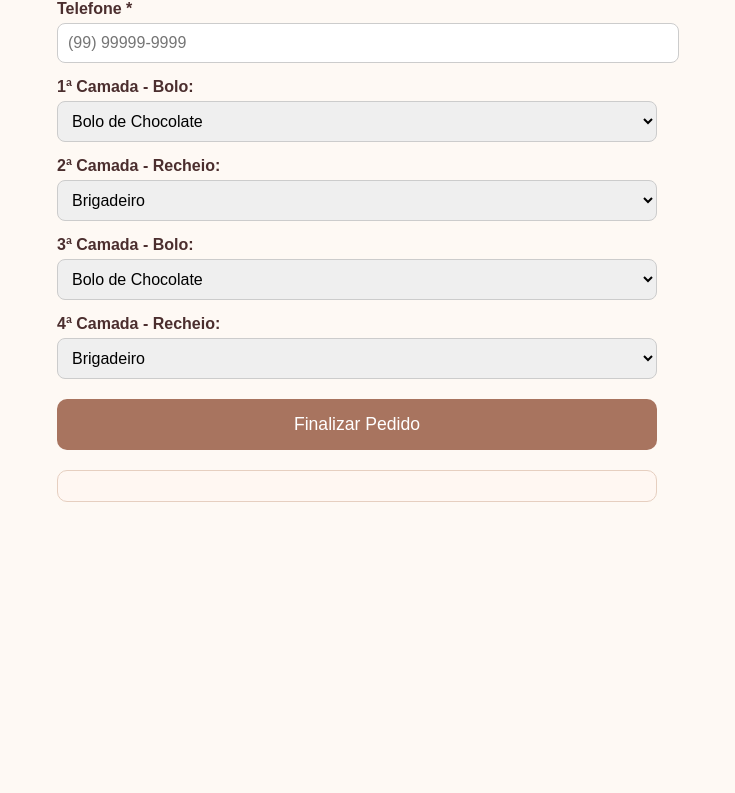
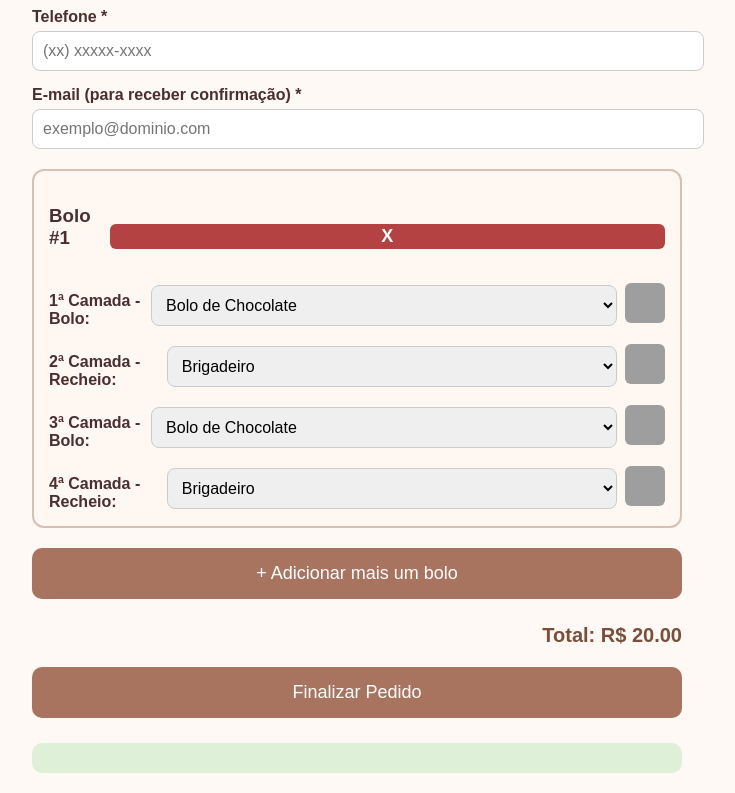
Before and after one commit to MatheuwsNog/bolo-no-pote, a plain HTML site: page index.html in a window 1280 px wide. Shown: the part 170-963 px from the top of the page, without its empty margins (283-1018 px from the left). Before the commit the page ends 800 px from the top, so only its background shows below. Drawn offline with Linux system fonts and the light colour scheme; grey boxes are pictures that could not be loaded.

Commit message:
Update index.html

```diff
--- a/index.html
+++ b/index.html
@@ -2,35 +2,33 @@
 <html lang="pt-BR">
 <head>
 <meta charset="UTF-8" />
+<meta name="viewport" content="width=device-width, initial-scale=1" />
 <title>Monte seu Bolo no Pote</title>
-<meta name="viewport" content="width=device-width, initial-scale=1" />
 <style>
   body {
     font-family: Arial, sans-serif;
-    background-color: #fef9f4;
+    max-width: 650px;
+    margin: auto;
+    background: #fef9f4;
     color: #4b2e2e;
-    max-width: 600px;
-    margin: auto;
     padding: 20px;
   }
   h1 {
     text-align: center;
     color: #7a4e38;
-    font-size: 1.8rem;
   }
   label {
+    font-weight: bold;
     display: block;
     margin-top: 15px;
-    font-weight: bold;
-    font-size: 1rem;
   }
-  input, select {
+  select, input {
     width: 100%;
     padding: 10px;
     margin-top: 5px;
     border-radius: 8px;
     border: 1px solid #ccc;
-    font-size: 1rem;
+    font-size: 16px;
   }
   button {
     margin-top: 20px;
@@ -40,81 +38,227 @@
     color: white;
     border: none;
     border-radius: 10px;
-    font-size: 1.1rem;
+    font-size: 18px;
     cursor: pointer;
   }
-  .resultado {
+  .bolo-box {
+    border: 2px solid #d6c1b2;
+    border-radius: 12px;
+    padding: 15px;
     margin-top: 20px;
     background: #fff7f2;
+  }
+  .bolo-header {
+    display: flex;
+    justify-content: space-between;
+    align-items: center;
+  }
+  .remove-bolo {
+    background: #b44242;
+    border: none;
+    color: white;
+    font-weight: bold;
+    padding: 2px 8px;
+    border-radius: 6px;
+    cursor: pointer;
+  }
+  .imagem-pequena {
+    width: 40px;
+    height: 40px;
+    object-fit: cover;
+    border-radius: 6px;
+    vertical-align: middle;
+    margin-left: 8px;
+  }
+  .camada-container {
+    display: flex;
+    align-items: center;
+    margin-top: 10px;
+  }
+  .total-pedido {
+    margin-top: 25px;
+    font-size: 20px;
+    font-weight: bold;
+    text-align: right;
+    color: #7a4e38;
+  }
+  .resultado {
+    margin-top: 25px;
+    background: #dff0d8;
+    border-radius: 10px;
     padding: 15px;
-    border-radius: 10px;
-    border: 1px solid #e6cfc0;
-    font-size: 1.1rem;
+    color: #3c763d;
+    font-weight: bold;
     text-align: center;
   }
 </style>
 </head>
 <body>
-  <h1>Monte seu Bolo no Pote</h1>
 
-  <label for="nome">Nome completo *</label>
-  <input type="text" id="nome" placeholder="Seu nome" required />
+<h1>Monte seu Bolo no Pote</h1>
 
-  <label for="telefone">Telefone *</label>
-  <input type="tel" id="telefone" placeholder="(99) 99999-9999" required pattern="[\d\s\-\(\)]{8,}" />
+<label for="nome">Nome completo *</label>
+<input type="text" id="nome" placeholder="Digite seu nome" required />
 
-  <label for="camada1">1ª Camada - Bolo:</label>
-  <select id="camada1">
-    <option>Bolo de Chocolate</option>
-    <option>Bolo Branco (Baunilha)</option>
-  </select>
+<label for="telefone">Telefone *</label>
+<input type="tel" id="telefone" placeholder="(xx) xxxxx-xxxx" pattern="[0-9\s()+-]{8,}" required />
 
-  <label for="camada2">2ª Camada - Recheio:</label>
-  <select id="camada2">
-    <option>Brigadeiro</option>
-    <option>Nutella</option>
-    <option>Leite Ninho</option>
-    <option>Doce de Leite</option>
-    <option>Creme de Oreo</option>
-    <option>Morango com Leite Condensado</option>
-    <option>Ganache Meio Amargo</option>
-    <option>Beijinho (Coco)</option>
-    <option>Maracujá</option>
-    <option>Frutas Vermelhas</option>
-  </select>
+<label for="email">E-mail (para receber confirmação) *</label>
+<input type="email" id="email" placeholder="exemplo@dominio.com" required />
 
-  <label for="camada3">3ª Camada - Bolo:</label>
-  <select id="camada3">
-    <option>Bolo de Chocolate</option>
-    <option>Bolo Branco (Baunilha)</option>
-  </select>
+<div id="bolos-container"></div>
 
-  <label for="camada4">4ª Camada - Recheio:</label>
-  <select id="camada4">
-    <option>Brigadeiro</option>
-    <option>Nutella</option>
-    <option>Leite Ninho</option>
-    <option>Doce de Leite</option>
-    <option>Creme de Oreo</option>
-    <option>Morango com Leite Condensado</option>
-    <option>Ganache Meio Amargo</option>
-    <option>Beijinho (Coco)</option>
-    <option>Maracujá</option>
-    <option>Frutas Vermelhas</option>
-  </select>
+<button type="button" onclick="adicionarBolo()">+ Adicionar mais um bolo</button>
 
-  <button onclick="enviarPedido()">Finalizar Pedido</button>
+<div class="total-pedido" id="total-pedido">Total: R$ 0,00</div>
 
-  <div class="resultado" id="resultado"></div>
+<button onclick="finalizarPedido()">Finalizar Pedido</button>
+
+<div class="resultado" id="resultado"></div>
 
 <script>
-  function enviarPedido() {
-    const nome = document.getElementById('nome').value.trim();
-    const telefone = document.getElementById('telefone').value.trim();
-    const c1 = document.getElementById('camada1').value;
-    const c2 = document.getElementById('camada2').value;
-    const c3 = document.getElementById('camada3').value;
-    const c4 = document.getElementById('camada4').value;
+  // Preços baseados nos sabores
+  const precos = {
+    "Bolo de Chocolate": 6.00,
+    "Bolo Branco (Baunilha)": 5.00,
+    "Brigadeiro": 4.00,
+    "Nutella": 7.00,
+    "Leite Ninho": 5.50,
+    "Doce de Leite": 4.50,
+    "Creme de Oreo": 5.00,
+    "Morango com Leite Condensado": 6.00,
+    "Ganache Meio Amargo": 6.00,
+    "Beijinho (Coco)": 4.50,
+    "Maracujá": 5.50,
+    "Frutas Vermelhas": 6.00
+  };
+
+  // URLs imagens ilustrativas (pode trocar por imagens suas)
+  const imagens = {
+    "Bolo de Chocolate": "https://i.imgur.com/3G6K6tU.png",
+    "Bolo Branco (Baunilha)": "https://i.imgur.com/VJQSw35.png",
+    "Brigadeiro": "https://i.imgur.com/j7bPgrj.png",
+    "Nutella": "https://i.imgur.com/znR9dBX.png",
+    "Leite Ninho": "https://i.imgur.com/7KmsHC1.png",
+    "Doce de Leite": "https://i.imgur.com/BKSj2t7.png",
+    "Creme de Oreo": "https://i.imgur.com/RuGq8Mm.png",
+    "Morango com Leite Condensado": "https://i.imgur.com/fTOAoWk.png",
+    "Ganache Meio Amargo": "https://i.imgur.com/K9zO8qV.png",
+    "Beijinho (Coco)": "https://i.imgur.com/knrcZkF.png",
+    "Maracujá": "https://i.imgur.com/QgP6QGQ.png",
+    "Frutas Vermelhas": "https://i.imgur.com/LsSmfLG.png"
+  };
+
+  let boloCount = 0;
+
+  // Função que adiciona um novo bolo ao pedido
+  function adicionarBolo() {
+    boloCount++;
+    const container = document.getElementById("bolos-container");
+    const boloDiv = document.createElement("div");
+    boloDiv.className = "bolo-box";
+    boloDiv.id = `bolo-${boloCount}`;
+    boloDiv.innerHTML = `
+      <div class="bolo-header">
+        <h3>Bolo #${boloCount}</h3>
+        <button type="button" class="remove-bolo" onclick="removerBolo(${boloCount})">X</button>
+      </div>
+
+      <div class="camada-container">
+        <label for="camada1-${boloCount}">1ª Camada - Bolo:</label>
+        <select id="camada1-${boloCount}" onchange="atualizarVisual(${boloCount})">
+          <option value="Bolo de Chocolate">Bolo de Chocolate</option>
+          <option value="Bolo Branco (Baunilha)">Bolo Branco (Baunilha)</option>
+        </select>
+        <img class="imagem-pequena" id="img-camada1-${boloCount}" src="${imagens["Bolo de Chocolate"]}" alt=""/>
+      </div>
+
+      <div class="camada-container">
+        <label for="camada2-${boloCount}">2ª Camada - Recheio:</label>
+        <select id="camada2-${boloCount}" onchange="atualizarVisual(${boloCount})">
+          <option value="Brigadeiro">Brigadeiro</option>
+          <option value="Nutella">Nutella</option>
+          <option value="Leite Ninho">Leite Ninho</option>
+          <option value="Doce de Leite">Doce de Leite</option>
+          <option value="Creme de Oreo">Creme de Oreo</option>
+          <option value="Morango com Leite Condensado">Morango com Leite Condensado</option>
+          <option value="Ganache Meio Amargo">Ganache Meio Amargo</option>
+          <option value="Beijinho (Coco)">Beijinho (Coco)</option>
+          <option value="Maracujá">Maracujá</option>
+          <option value="Frutas Vermelhas">Frutas Vermelhas</option>
+        </select>
+        <img class="imagem-pequena" id="img-camada2-${boloCount}" src="${imagens["Brigadeiro"]}" alt=""/>
+      </div>
+
+      <div class="camada-container">
+        <label for="camada3-${boloCount}">3ª Camada - Bolo:</label>
+        <select id="camada3-${boloCount}" onchange="atualizarVisual(${boloCount})">
+          <option value="Bolo de Chocolate">Bolo de Chocolate</option>
+          <option value="Bolo Branco (Baunilha)">Bolo Branco (Baunilha)</option>
+        </select>
+        <img class="imagem-pequena" id="img-camada3-${boloCount}" src="${imagens["Bolo de Chocolate"]}" alt=""/>
+      </div>
+
+      <div class="camada-container">
+        <label for="camada4-${boloCount}">4ª Camada - Recheio:</label>
+        <select id="camada4-${boloCount}" onchange="atualizarVisual(${boloCount})">
+          <option value="Brigadeiro">Brigadeiro</option>
+          <option value="Nutella">Nutella</option>
+          <option value="Leite Ninho">Leite Ninho</option>
+          <option value="Doce de Leite">Doce de Leite</option>
+          <option value="Creme de Oreo">Creme de Oreo</option>
+          <option value="Morango com Leite Condensado">Morango com Leite Condensado</option>
+          <option value="Ganache Meio Amargo">Ganache Meio Amargo</option>
+          <option value="Beijinho (Coco)">Beijinho (Coco)</option>
+          <option value="Maracujá">Maracujá</option>
+          <option value="Frutas Vermelhas">Frutas Vermelhas</option>
+        </select>
+        <img class="imagem-pequena" id="img-camada4-${boloCount}" src="${imagens["Brigadeiro"]}" alt=""/>
+      </div>
+    `;
+    container.appendChild(boloDiv);
+    calcularTotal();
+  }
+
+  function removerBolo(id) {
+    const bolo = document.getElementById(`bolo-${id}`);
+    if (bolo) {
+      bolo.remove();
+      calcularTotal();
+    }
+  }
+
+  function atualizarVisual(id) {
+    ["camada1", "camada2", "camada3", "camada4"].forEach(camada => {
+      const select = document.getElementById(`${camada}-${id}`);
+      const img = document.getElementById(`img-${camada}-${id}`);
+      if (select && img) {
+        const val = select.value;
+        img.src = imagens[val] || "";
+      }
+    });
+    calcularTotal();
+  }
+
+  function calcularTotal() {
+    let total = 0;
+    for(let i = 1; i <= boloCount; i++) {
+      const bolo = document.getElementById(`bolo-${i}`);
+      if (!bolo) continue;
+      ["camada1", "camada2", "camada3", "camada4"].forEach(camada => {
+        const select = document.getElementById(`${camada}-${i}`);
+        if (select) {
+          total += precos[select.value] || 0;
+        }
+      });
+    }
+    document.getElementById("total-pedido").textContent = `Total: R$ ${total.toFixed(2)}`;
+  }
+
+  function finalizarPedido() {
+    const nome = document.getElementById("nome").value.trim();
+    const telefone = document.getElementById("telefone").value.trim();
+    const email = document.getElementById("email").value.trim();
 
     if (!nome) {
       alert("Por favor, preencha seu nome.");
@@ -124,41 +268,52 @@
       alert("Por favor, preencha seu telefone.");
       return;
     }
+    if (!email) {
+      alert("Por favor, preencha seu e-mail.");
+      return;
+    }
 
-    const url = "https://script.google.com/macros/s/AKfycbzZ6LZHJYKzIMNCpS6Av2MiD4u9ZFb6Xp-ikDG9IiTFn5b7n8dsB4RAicdeygmh74Ngqg/exec";
+    // Construir dados do pedido
+    let pedidos = [];
+    for(let i = 1; i <= boloCount; i++) {
+      const bolo = document.getElementById(`bolo-${i}`);
+      if (!bolo) continue;
+      pedidos.push({
+        camada1: document.getElementById(`camada1-${i}`).value,
+        camada2: document.getElementById(`camada2-${i}`).value,
+        camada3: document.getElementById(`camada3-${i}`).value,
+        camada4: document.getElementById(`camada4-${i}`).value,
+      });
+    }
 
-    const formData = new FormData();
-    formData.append("nome", nome);
-    formData.append("telefone", telefone);
-    formData.append("camada1", c1);
-    formData.append("camada2", c2);
-    formData.append("camada3", c3);
-    formData.append("camada4", c4);
+    if (pedidos.length === 0) {
+      alert("Adicione pelo menos um bolo ao pedido.");
+      return;
+    }
+
+    const url = "https://script.google.com/macros/s/AKfycbyhy38y5zWqmsuBuUbNxvYFOunWbCJTXAyEmMwH8VmMcACjPTbXXyBvNQWcj-LfUkq9_A/exec";
+    const data = new FormData();
+    data.append("nome", nome);
+    data.append("telefone", telefone);
+    data.append("email", email);
+    data.append("pedido", JSON.stringify(pedidos));
+    data.append("total", document.getElementById("total-pedido").textContent.replace("Total: R$ ", ""));
 
     fetch(url, {
       method: "POST",
-      body: formData
+      body: data
     })
     .then(response => response.text())
-    .then(data => {
-      document.getElementById('resultado').innerHTML = `
-        <strong>Pedido enviado com sucesso!</strong><br><br>
-        Nome: ${nome}<br>
-        Telefone: ${telefone}<br>
-        1ª Camada: ${c1}<br>
-        2ª Camada: ${c2}<br>
-        3ª Camada: ${c3}<br>
-        4ª Camada: ${c4}<br>
-      `;
-      // Opcional: limpar campos após envio
-      // document.getElementById('nome').value = "";
-      // document.getElementById('telefone').value = "";
+    .then(res => {
+      document.getElementById("resultado").textContent = "Pedido enviado com sucesso!";
     })
-    .catch(error => {
-      document.getElementById('resultado').innerHTML = "Erro ao enviar pedido. Tente novamente.";
-      console.error("Erro:", error);
+    .catch(() => {
+      document.getElementById("resultado").textContent = "Erro ao enviar pedido. Tente novamente.";
     });
   }
+
+  // Inicializa com 1 bolo já
+  adicionarBolo();
 </script>
 </body>
 </html>
```
